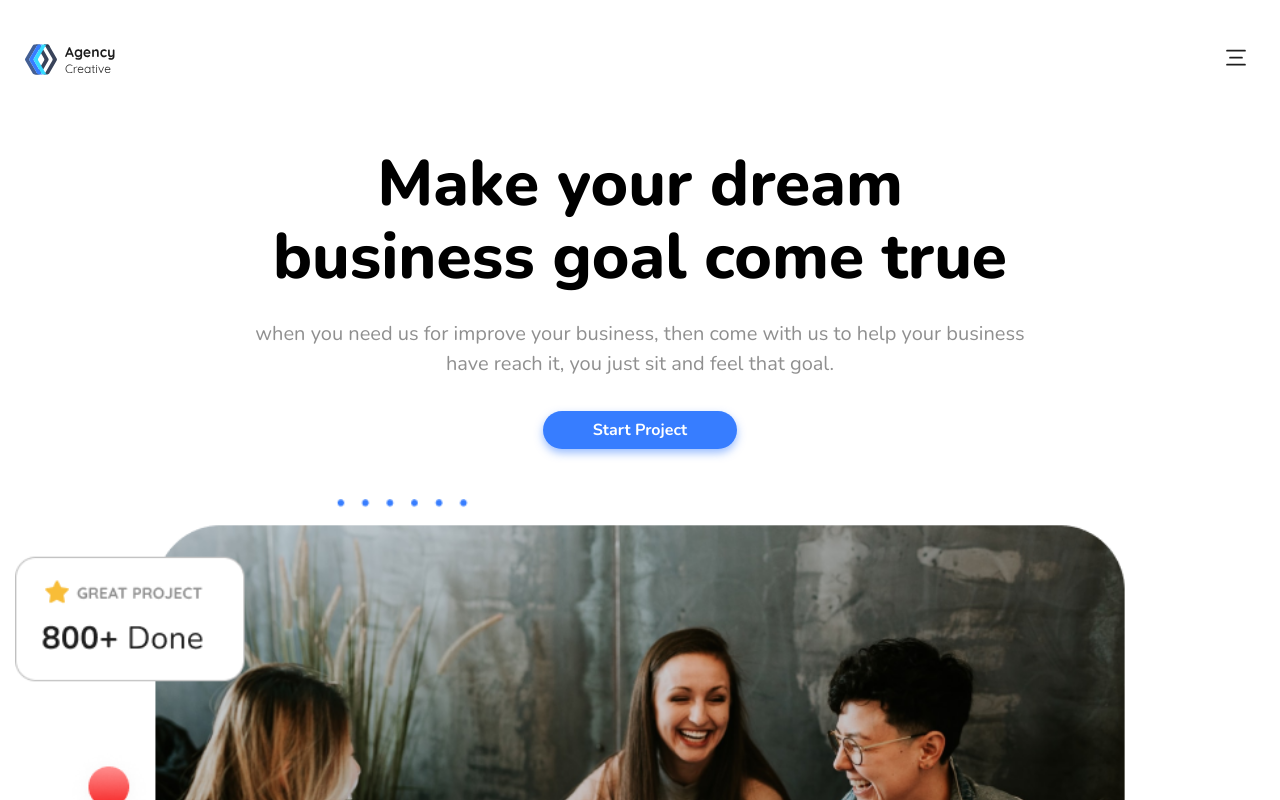
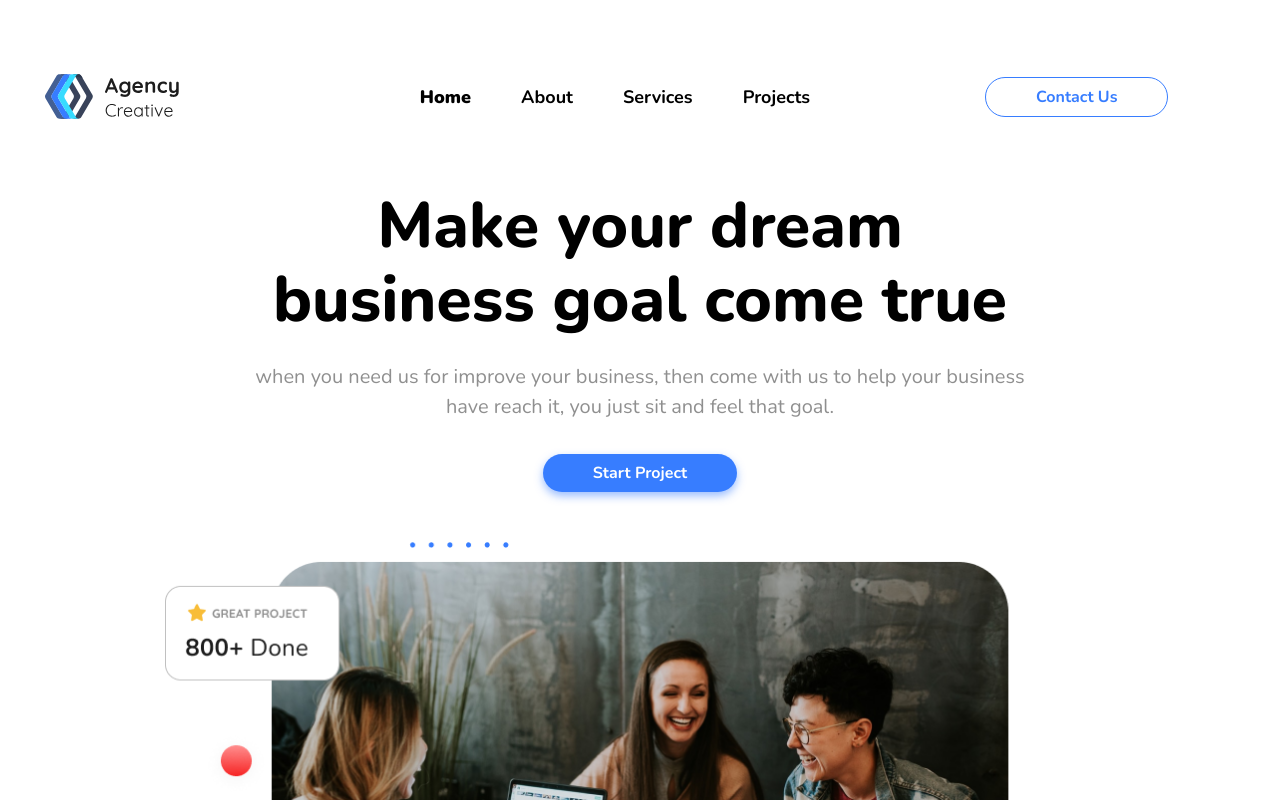
Before and after one commit to luisfalconmx/creative-agency-landing-page, a website built with Vite: page index.html in a window 1280 px wide. Shown: the top 800 px of the page. Built offline with nearby package versions, Linux system fonts and the light colour scheme.

Commit message:
feat: header section adapted for large devices

```diff
--- a/index.html
+++ b/index.html
@@ -16,10 +16,28 @@
   <body>
     <header class="header">
       <img src="/images/logo.svg" alt="#" class="header__logo" />
-      <button class="header__button">
+      <nav class="header__nav">
+        <ul class="header__list">
+          <li class="header__item">
+            <a href="#" class="header__link">
+              <b>Home</b>
+            </a>
+          </li>
+          <li class="header__item">
+            <a class="header__link" href="#">About</a>
+          </li>
+          <li class="header__item">
+            <a class="header__link" href="#">Services</a>
+          </li>
+          <li class="header__item">
+            <a class="header__link" href="#">Projects</a>
+          </li>
+        </ul>
+      </nav>
+      <button class="header__menu">
         <img src="/icons/icon-menu.svg" alt="#" />
       </button>
-      <nav class="header__nav">...</nav>
+      <button class="header__button">Contact Us</button>
     </header>
 
     <section class="hero">
@@ -30,7 +48,7 @@
       </p>
       <button class="hero__button">Start Project</button>
 
-      <picture>
+      <picture class="hero__picture">
         <source
           media="(min-width: 768px)"
           srcset="images/hero-image-desktop.png"
--- a/scss/sections/header.scss
+++ b/scss/sections/header.scss
@@ -1,18 +1,75 @@
 .header {
-  margin: 40px 25px 69px;
+  padding: 0 25px;
+  margin: 40px auto 69px;
   display: flex;
   justify-content: space-between;
   align-items: center;
+  max-width: 1240px;
 
-  &__button {
+  @media (min-width: $lg) {
+    display: grid;
+    grid-template-columns: 200px 1fr 250px;
+    align-items: center;
+  }
+
+  @media (min-width: $lg) {
+    margin-top: 72px;
+  }
+
+  &__logo {
+    width: auto;
+
+    @media (min-width: $md) {
+      min-width: 136px;
+    }
+  }
+
+  &__nav {
+    display: none;
+
+    @media (min-width: $md) {
+      display: block;
+      margin: auto;
+    }
+  }
+
+  &__list {
+    list-style: none;
+    padding: 0;
+    margin: 0;
+    display: flex;
+    gap: 50px;
+  }
+
+  &__item {
+    font-size: 1.8rem;
+    line-height: 2.4rem;
+    font-weight: bold;
+  }
+
+  &__link {
+    text-decoration: none;
+    color: #000000;
+  }
+
+  &__menu {
     margin: 0;
     padding: 5px;
     border: 0;
     background-color: transparent;
     cursor: pointer;
+
+    @media (min-width: $lg) {
+      display: none;
+    }
   }
 
-  &__nav {
+  &__button {
+    @include button("outline");
     display: none;
+
+    @media (min-width: $md) {
+      display: block;
+    }
   }
 }
--- a/scss/sections/hero.scss
+++ b/scss/sections/hero.scss
@@ -37,6 +37,12 @@
     margin-bottom: 50px;
   }
 
+  &__picture {
+    display: block;
+    max-width: 950px;
+    margin: auto;
+  }
+
   &__image {
     width: 100%;
   }
```
